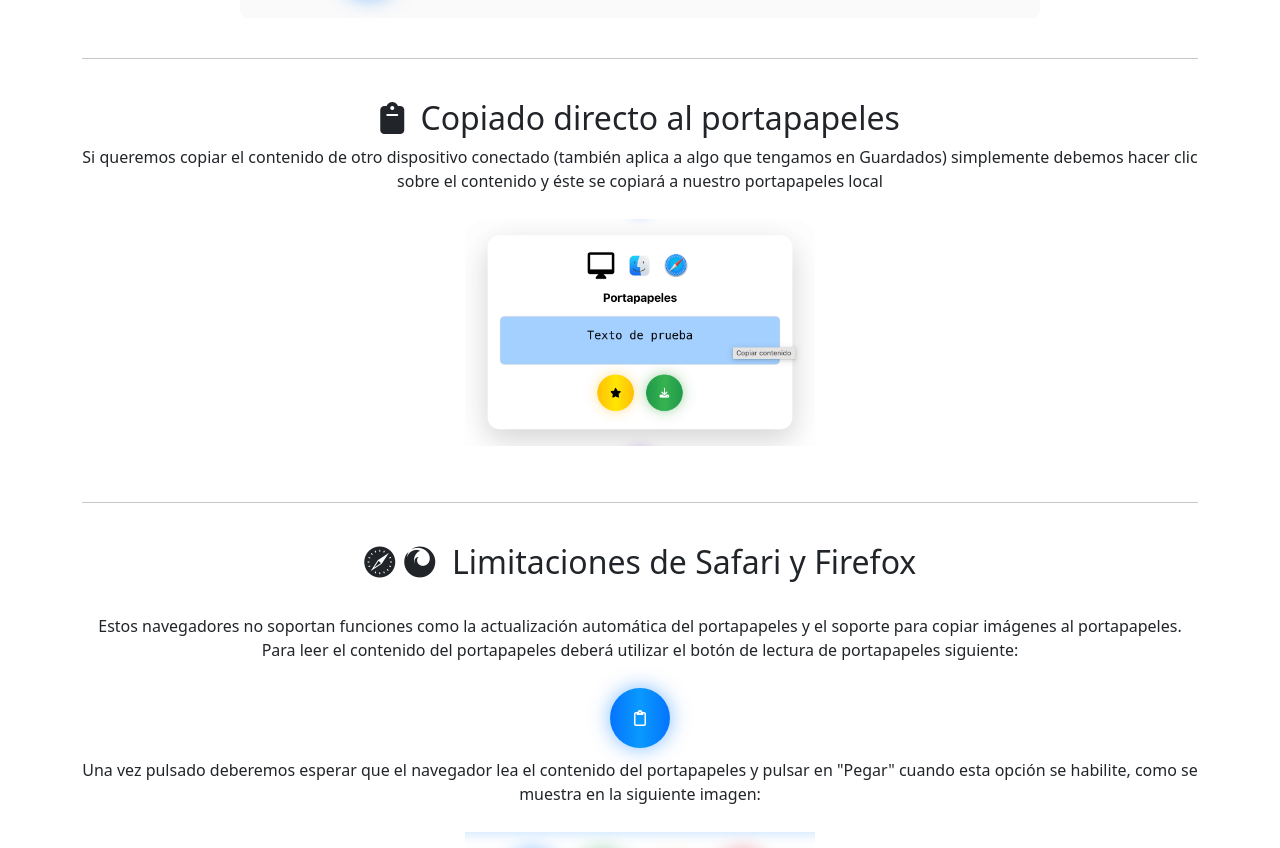
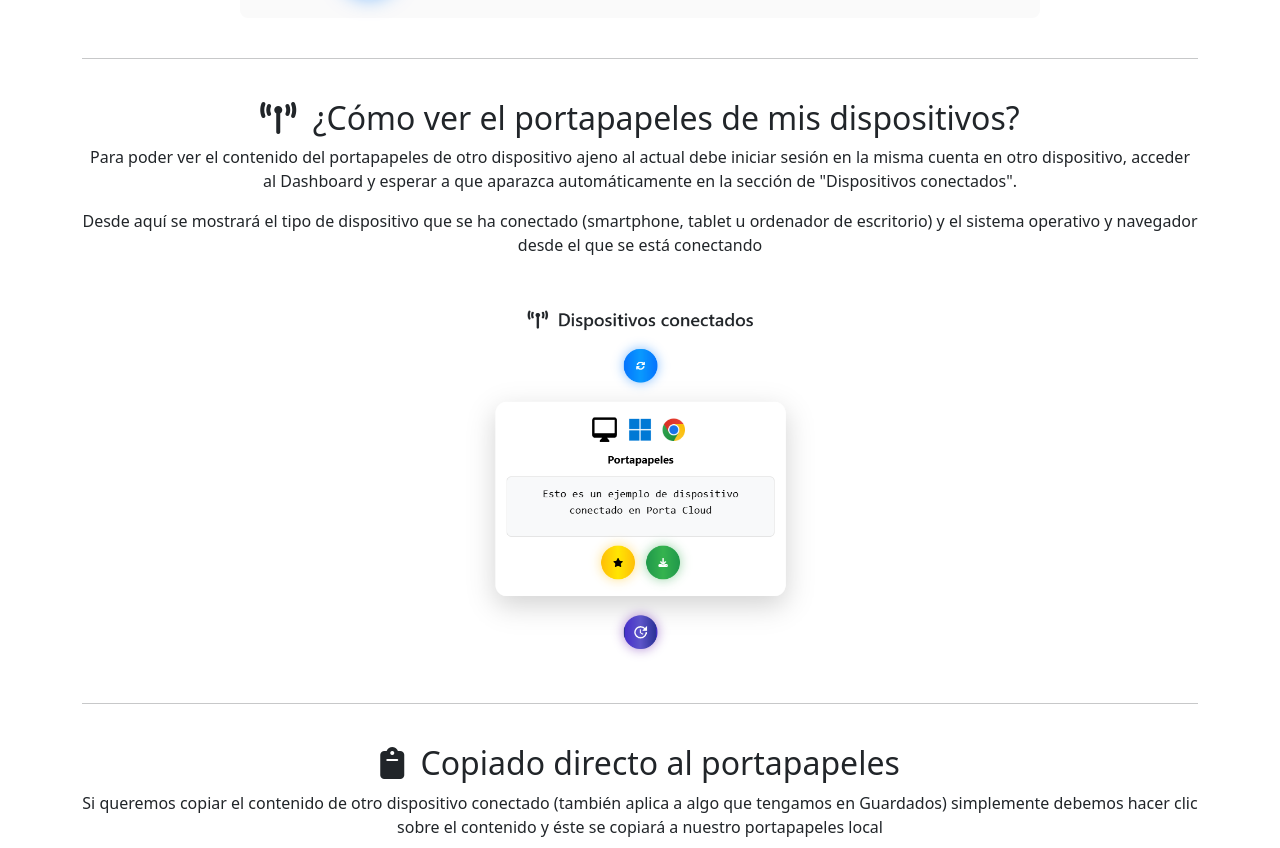
Before and after one commit to mfortea/PortaCloud, a Next.js app in the folder frontend/portacloud/: page /ayuda in a window 1280 px wide. Shown: the part 1482-2330 px from the top of the page. Built offline with nearby package versions, Linux system fonts and the light colour scheme.

Commit message:
Cambios de accesibilidad

```diff
--- a/frontend/portacloud/app/ayuda/page.js
+++ b/frontend/portacloud/app/ayuda/page.js
@@ -146,13 +146,22 @@ export default function NotSupported() {
                     </tbody>
                 </table>
                 <br></br>
+            </div>
+            <hr></hr>
+            <br></br>
+            <h2><i className="fa-solid fa-tower-broadcast pe-2"></i> ¿Cómo ver el portapapeles de mis dispositivos?</h2>
+            <p>Para poder ver el contenido del portapapeles de otro dispositivo ajeno al actual debe iniciar sesión en la misma cuenta en otro dispositivo, acceder al Dashboard y esperar a que aparazca automáticamente en la sección de "Dispositivos conectados".</p>
+            <p>Desde aquí se mostrará el tipo de dispositivo que se ha conectado (smartphone, tablet u ordenador de escritorio) y el sistema operativo y navegador desde el que se está conectando</p>
+            <img src="/dispositivo_conectado.png" alt="Captura de un dispositivo conectado en el Dashboard" className="img-fluid mb-3"
+                style={{ width: 350 }} />
+            <br></br>
             <hr></hr>
             <br></br>
             <h2><i className="fa-solid fa-clipboard pe-2"></i> Copiado directo al portapapeles</h2>
             <p>Si queremos copiar el contenido de otro dispositivo conectado (también aplica a algo que tengamos en Guardados) simplemente debemos hacer clic sobre el contenido y éste se copiará a nuestro portapapeles local</p>
             <img src="/copiar.png" alt="Captura del funcionamiento del copiado al portapapeles local de otro portapapeles" className="img-fluid mb-3"
                 style={{ width: 350 }} />
-            </div>
+
             <br></br>
             <hr></hr>
             <br></br>
--- a/frontend/portacloud/app/dashboard/page.js
+++ b/frontend/portacloud/app/dashboard/page.js
@@ -866,7 +866,8 @@ export default function Dashboard() {
           ))
         ) : (
           <div className="text-center">
-            <h3>No hay dispositivos cercanos</h3>
+            <h3>No se han encontrado dispositivos</h3>
+            <h4>Inicia sesión con tu cuenta {user.username} en otro dispositivo</h4>
           </div>
         )}
       </div>
```
Also changed, not shown: frontend/portacloud/public/dispositivo_conectado.png (added). Lines whose indentation alone changed are shown as unchanged.
